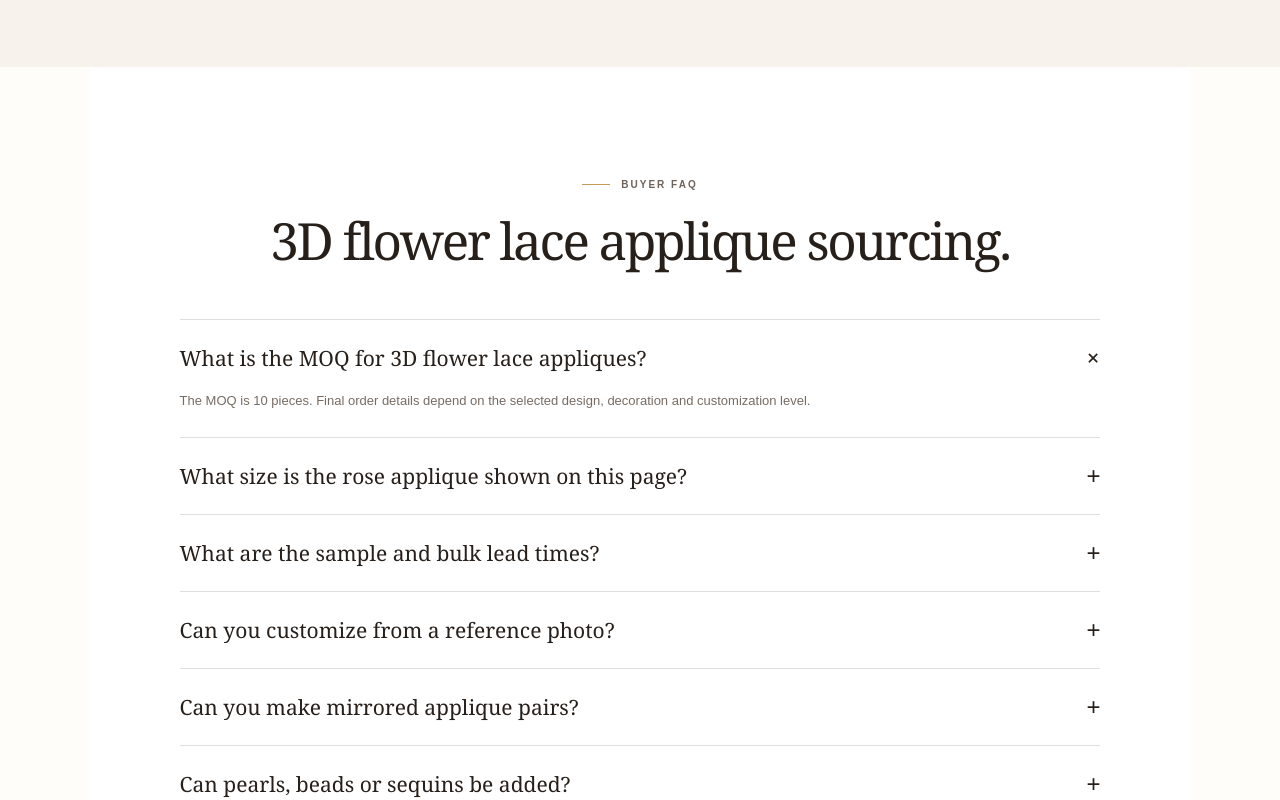
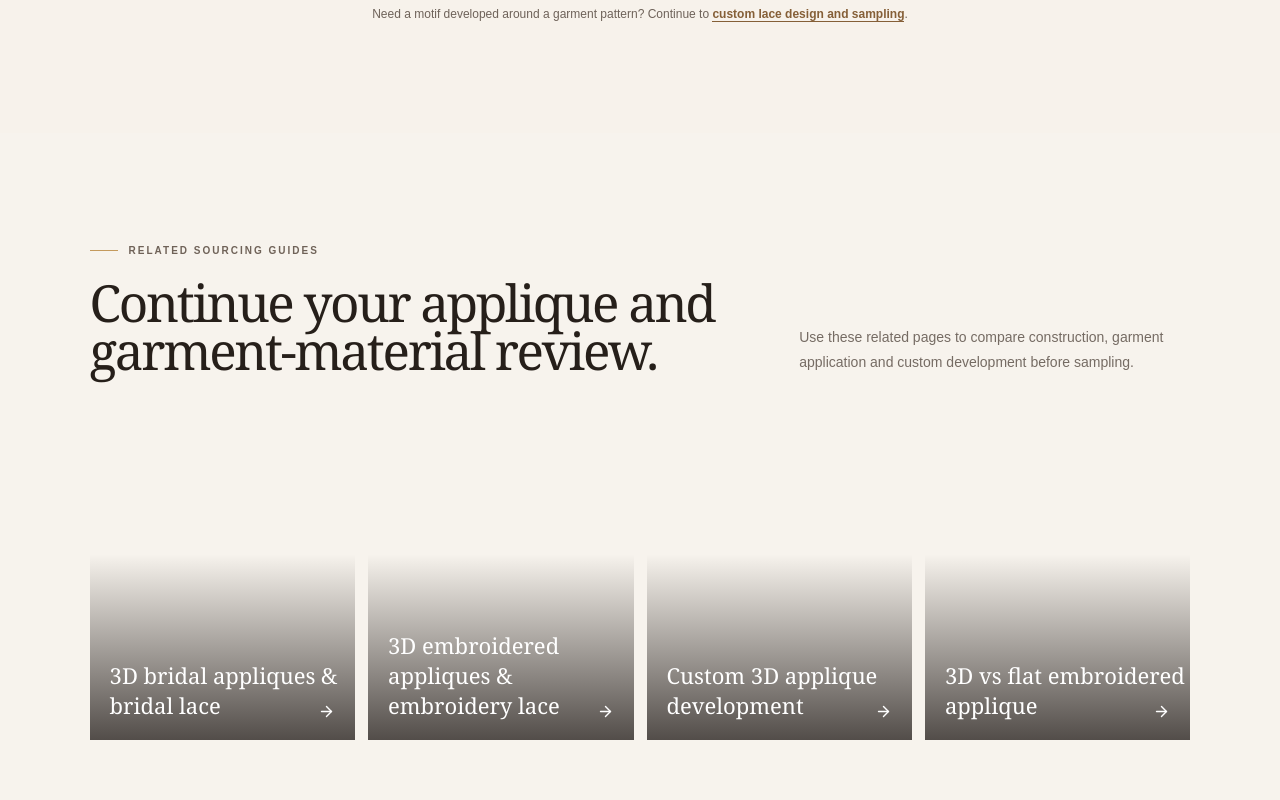
Before and after one commit to linxingwei/lace-b2b-site, a Next.js app: page /3d-flower-applique in a window 1280 px wide. Shown: the part 5280-6080 px from the top of the page. Built offline with nearby package versions, Linux system fonts and the light colour scheme; no server answers.

Commit message:
Strengthen 3D applique buyer proof, FAQ and internal links

```diff
--- a/app/3d-flower-applique/page.tsx
+++ b/app/3d-flower-applique/page.tsx
@@ -50,9 +50,11 @@ const process = [
 const faqs = [
   ["What is the MOQ for 3D flower lace appliques?", "The MOQ is 10 pieces. Final order details depend on the selected design, decoration and customization level."],
   ["What size is the rose applique shown on this page?", "The featured black rose style is approximately 14 × 30 cm. Other sizes are reviewed for feasibility before sampling."],
+  ["Can you customize the size and color of a 3D flower applique?", "Yes. Send the target dimensions, color reference and intended garment placement. Size and color feasibility are reviewed before sampling."],
+  ["Can you make mirrored left-and-right applique pairs?", "Yes. Matched left-and-right pairs can be developed for bodices, necklines, shoulders, waistlines and other symmetrical garment areas."],
+  ["Is 3D flower applique suitable for bridal gowns and evening dresses?", "Yes. Dimensional floral appliques are commonly developed as focal decoration for bridal gowns, couture dresses, eveningwear and occasionwear. The final construction should be reviewed against the garment fabric and placement."],
   ["What are the sample and bulk lead times?", "Sample Time: Confirmed after design review. Bulk Lead Time: Confirmed after design review. We do not publish a fixed number before the construction, handwork and quantity are assessed."],
   ["Can you customize from a reference photo?", "Yes. Send a product photo, dress photo, sketch, artwork or physical sample. We review whether the design can be adapted for production and advise the sampling route."],
-  ["Can you make mirrored applique pairs?", "Yes. Matched left-and-right pairs can be developed for bodices, necklines, shoulders, waistlines and other symmetrical garment areas."],
   ["Can pearls, beads or sequins be added?", "Yes, depending on the motif. Decoration materials, placement and attachment are confirmed during design review."],
   ["Are 3D appliques more expensive and harder to sew than flat embroidery?", "Usually, yes. Layered petals and embellishment often require more materials, more complex sampling and more careful sewing, but the actual cost and workload depend on the design."],
 ];
@@ -88,6 +90,7 @@ export default function ThreeDFlowerAppliquePage() {
       <section className="section design-showcase-section" aria-labelledby="showcase-title">
         <div className="section-heading split-heading"><div><p className="eyebrow"><span /> Product sample references</p><h2 id="showcase-title">Rose applique size, detail and color options.</h2></div><p>Review the shown style, approximate size, layered rose construction and available color directions before sending your reference for sampling.</p></div>
         <div className="design-showcase-grid">{showcase.map((item) => <article key={item.title}><figure><Image src={item.image} alt={item.alt} width={900} height={900} sizes="(max-width: 700px) 100vw, (max-width: 1100px) 50vw, 33vw" /><figcaption>{item.caption}</figcaption></figure><div><h3>{item.title}</h3><p>{item.text}</p></div></article>)}</div>
+        <p className="process-link-note"><strong>Reverse-side note:</strong> the reverse finish depends on the approved motif, decoration and attachment method. Because no verified backside photo is shown here, reverse-side construction is confirmed during sample approval rather than represented by a generic image.</p>
       </section>
 
       <section className="section quick-comparison-section">
@@ -102,6 +105,16 @@ export default function ThreeDFlowerAppliquePage() {
         <p className="process-link-note">Need a motif developed around a garment pattern? Continue to <a href="/custom-design">custom lace design and sampling</a>.</p>
       </section>
 
+      <section className="section related-section" aria-labelledby="related-guides-title">
+        <div className="section-heading split-heading"><div><p className="eyebrow"><span /> Related sourcing guides</p><h2 id="related-guides-title">Continue your applique and garment-material review.</h2></div><p>Use these related pages to compare construction, garment application and custom development before sampling.</p></div>
+        <div className="related-links">
+          <a href="/bridal-lace"><span>3D bridal appliques &amp; bridal lace</span><ArrowRight size={17} /></a>
+          <a href="/embroidery-lace"><span>3D embroidered appliques &amp; embroidery lace</span><ArrowRight size={17} /></a>
+          <a href="/custom-design"><span>Custom 3D applique development</span><ArrowRight size={17} /></a>
+          <a href="/blog/3d-lace-applique-vs-flat-embroidered-applique"><span>3D vs flat embroidered applique</span><ArrowRight size={17} /></a>
+        </div>
+      </section>
+
       <section className="section faq-section category-faq" id="faq"><div className="section-heading centered-heading"><p className="eyebrow"><span /> Buyer FAQ</p><h2>3D flower lace applique sourcing.</h2></div><div className="faq-list">{faqs.map(([question, answer], index) => <details key={question} open={index === 0}><summary>{question}<span aria-hidden="true">+</span></summary><p>{answer}</p></details>)}</div></section>
       <section className="final-cta"><p>MOQ 10 pieces · timelines confirmed after design review</p><h2>Send a reference photo.<br />Get MOQ, price &amp; sampling options.</h2><WhatsAppLink className="button button-light" message={whatsappMessage} productCategory="3D Flower Lace Applique" placement="3d_money_page_final">Send a reference photo on WhatsApp <ArrowRight size={17} /></WhatsAppLink></section>
     </main>
```
